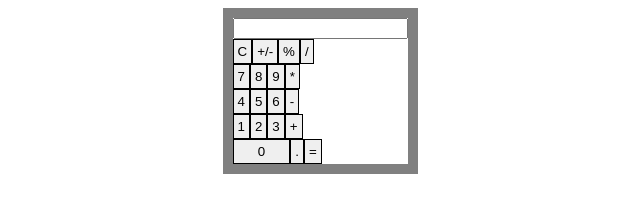
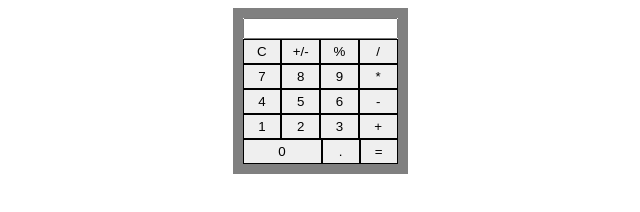
Before and after one commit to elokthewizard/calculator, a plain HTML site: page index.html in a window 1280 px wide. Shown: the whole page, without its empty margins (320-960 px from the left). Drawn offline with Linux system fonts and the light colour scheme.

Commit message:
change box sizing to border box
makes most buttons a little more uniform

```diff
--- a/style.css
+++ b/style.css
@@ -6,6 +6,7 @@
 #Calculator{
     display: flex;
     flex-direction: column;
+    box-sizing: border-box;
     margin: 0 auto;
     width: 175px;
     border: 10px solid gray;
@@ -16,7 +17,8 @@
 }
 
 button{
-    flex-basis: 1;
+    box-sizing: border-box;
+    flex: 1;
     padding: 4px;
     justify-content: center;
     border: 1px solid black;
```
